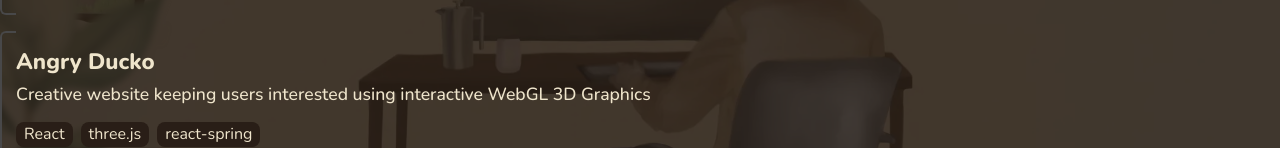
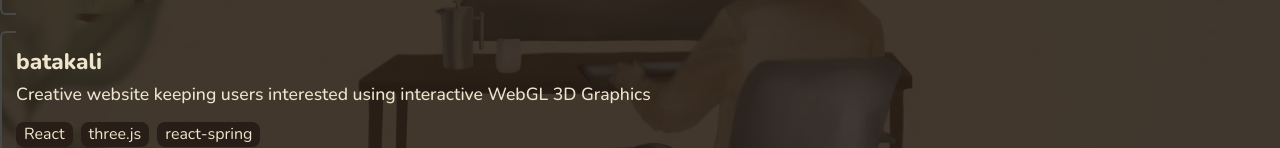
Before and after one commit to moritzhipper/moritzhipper.github.io, a React (Vite) app: page /projects in a window 1280 px wide. Shown: the part 376-524 px from the top of the page. Built offline with nearby package versions, Linux system fonts and the light colour scheme.

Commit message:
Updated links

```diff
--- a/src/components/pages/ProjectsPage.tsx
+++ b/src/components/pages/ProjectsPage.tsx
@@ -17,10 +17,10 @@ export const ProjectsPage = () => {
       tags: ["Angular", "Postgres", "Express", "NgRx", "Nx Monorepo"],
     },
     {
-      name: "Angry Ducko",
+      name: "batakali",
       description:
         "Creative website keeping users interested using interactive WebGL 3D Graphics",
-      link: "https://github.com/moritzhipper/angry-ducko",
+      link: "https://batakali.com",
       tags: ["React", "three.js", "react-spring"],
     },
     {
```
